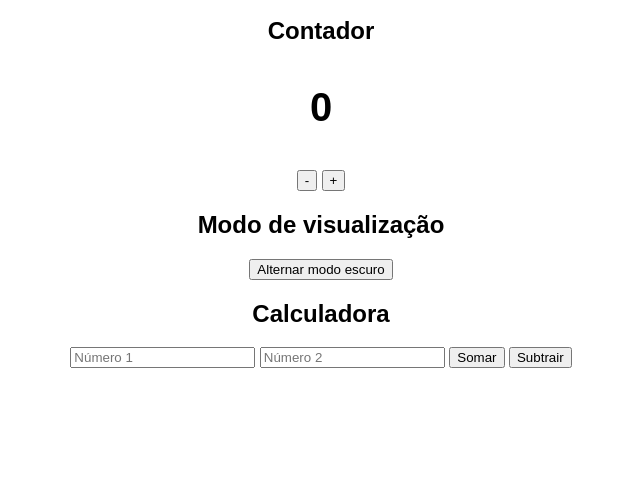
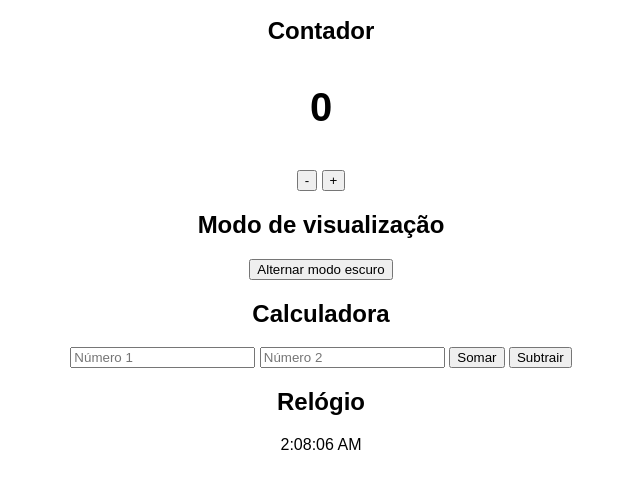
Before and after one commit to Manuelly03/atividade-branchss, a plain HTML site: page index.html in a window 1280 px wide. Shown: the part 159-648 px from the top of the page, without its empty margins (319-959 px from the left). Drawn offline with Linux system fonts and the light colour scheme.

Commit message:
feat: adiciona relogio

```diff
--- a/index.html
+++ b/index.html
@@ -33,6 +33,10 @@
 
 <p id="resultado"></p>
 
+<h2>Relógio</h2>
+
+<p id="relogio"></p>
+
     <script src="script.js"></script>
 </body>
 </html>
--- a/script.js
+++ b/script.js
@@ -30,3 +30,14 @@ function subtrair() {
 
     document.getElementById("resultado").textContent = numero1 - numero2;
 }
+
+function atualizarRelogio() {
+    const agora = new Date();
+
+    document.getElementById("relogio").textContent =
+        agora.toLocaleTimeString();
+}
+
+setInterval(atualizarRelogio, 1000);
+
+atualizarRelogio();
```
